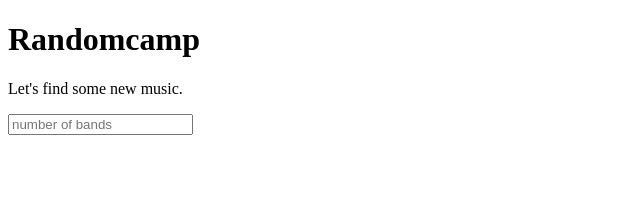
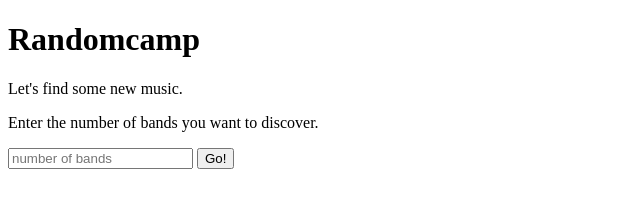
Before and after one commit to markmossberg/randomcamp, a plain HTML site: page web/index.html in a window 1280 px wide. Shown: the whole page, without its empty margins (0-640 px from the left). Drawn offline with Linux system fonts and the light colour scheme.

Commit message:
started on form

```diff
--- a/web/index.html
+++ b/web/index.html
@@ -3,7 +3,7 @@
 
   <head>
     <meta http-equiv="content-type" content="text/html; charset=utf-8" />
-
+    <script src="script.js"></script>
     <title>Randomcamp</title>
 
   </head>
@@ -12,8 +12,10 @@
     <div class="container">
         <h1>Randomcamp</h1>
         <p>Let's find some new music.</p>
+        <p>Enter the number of bands you want to discover.</p>
         <form name="form">
-          <input type="text" placeholder="number of bands"></input>
+          <input type="text" name="num_band" id="input" placeholder="number of bands"></input>
+		  <input type="button" name="submit" value="Go!" onClick="process();" />
         </form>
     </div>
   </body>
--- a/web/script.js
+++ b/web/script.js
@@ -0,0 +1,8 @@
+function process(){
+	var input = $("input").value;
+	alert(input);
+};
+
+function $(id){
+	return document.getElementById(id);
+};
```
